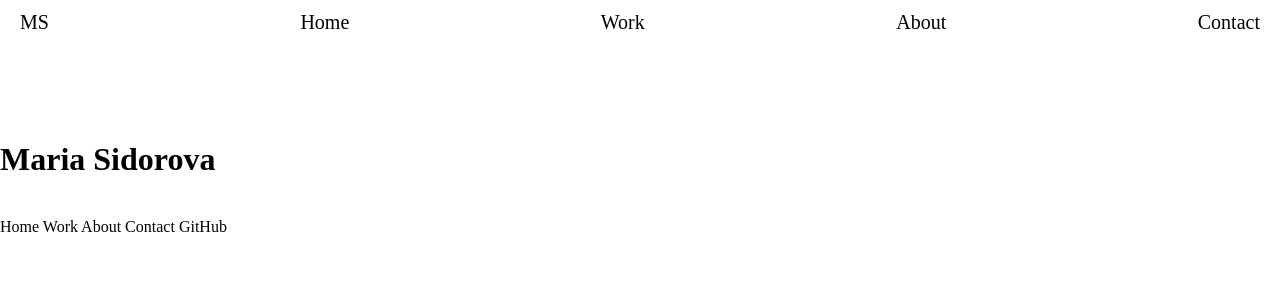
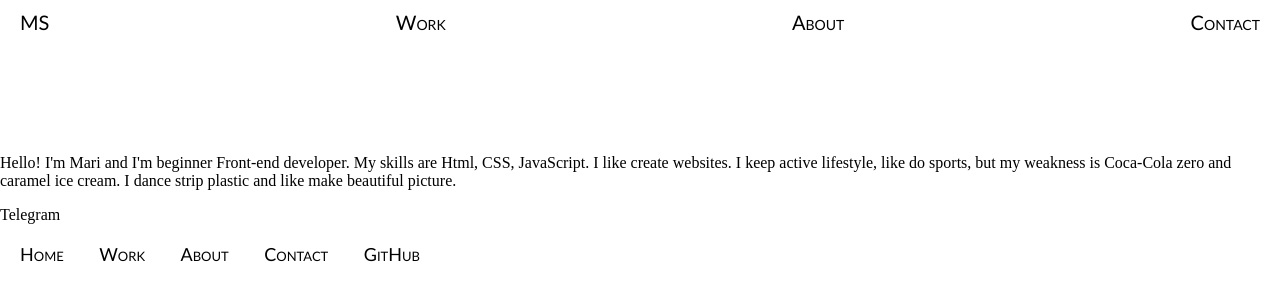
Before and after one commit to MeMariS/portfolio, a plain HTML site: page index.html in a window 1280 px wide. Drawn offline with Linux system fonts and the light colour scheme.

Commit message:
create html and css file

```diff
--- a/index.html
+++ b/index.html
@@ -9,25 +9,37 @@
   <body>
     <header class="hat">
       <a class="hat-home" href="">MS</a>
-      <a class="hat-link" href="">Home</a>
       <a class="hat-link" href="">Work</a>
       <a class="hat-link" href="">About</a>
       <a class="hat-link" href="">Contact</a>
     </header>
     <div class="bio-container">
+      <img src="" alt="" />
       <div class="bio-text">
-        <h1>Maria Sidorova</h1>
-        <p class="bio"></p>
+        <!-- <h1>Maria Sidorova</h1> -->
+        <p class="bio">
+          Hello! I'm Mari and I'm beginner Front-end developer. My skills are
+          Html, CSS, JavaScript. I like create websites. I keep active
+          lifestyle, like do sports, but my weakness is Coca-Cola zero and
+          caramel ice cream. I dance strip plastic and like make beautiful
+          picture.
+        </p>
       </div>
-      <img src="" alt="" />
+      <div class="contact-container">
+        <div class="contact">
+          <a href="https://t.me/meemaris" target="_blank">Telegram</a>
+        </div>
+      </div>
     </div>
 
-    <div>
+    <div class="foot">
       <a class="hat-link" href="">Home</a>
       <a class="hat-link" href="">Work</a>
       <a class="hat-link" href="">About</a>
       <a class="hat-link" href="">Contact</a>
-      <a href="">GitHub</a>
+      <a class="hat-link" href="https://github.com/MeMariS" target="_blank"
+        >GitHub</a
+      >
     </div>
   </body>
 </html>
--- a/style.css
+++ b/style.css
@@ -22,8 +22,28 @@ a:hover {
   display: flex;
   justify-content: space-between;
 
+  font-family: "Gill Sans", sans-serif;
   font-size: 20px;
   font-style: normal;
+  font-variant: small-caps;
   font-weight: 500;
   line-height: 25px;
 }
+
+.foot {
+  padding: 20px;
+  margin: 0;
+
+  width: 400px;
+
+  display: flex;
+  justify-content: space-between;
+  align-items: flex-start;
+
+  font-family: "Gill Sans", sans-serif;
+  font-size: 18px;
+  font-style: normal;
+  font-variant: small-caps;
+  font-weight: 400;
+  line-height: 20px;
+}
```
